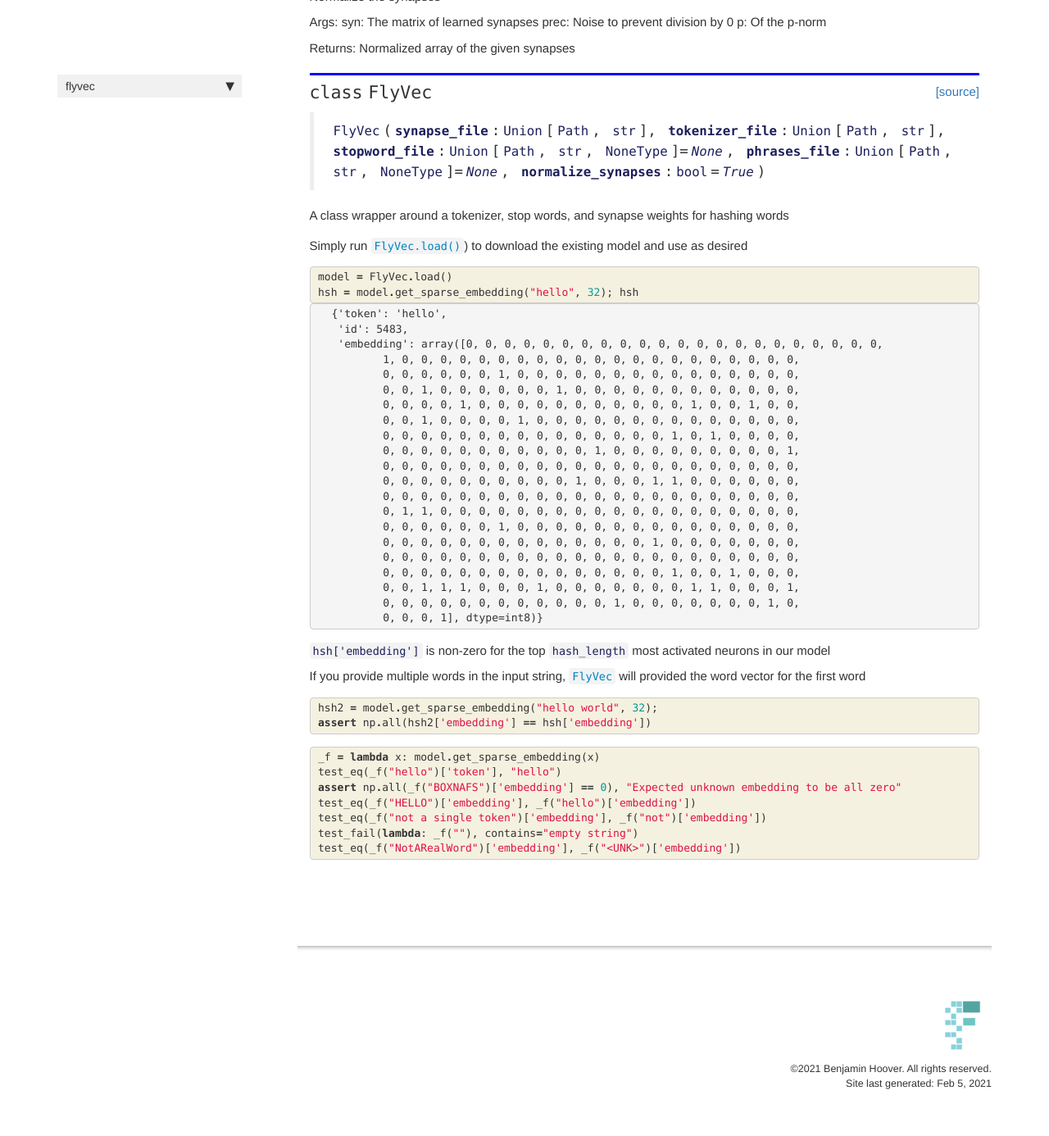
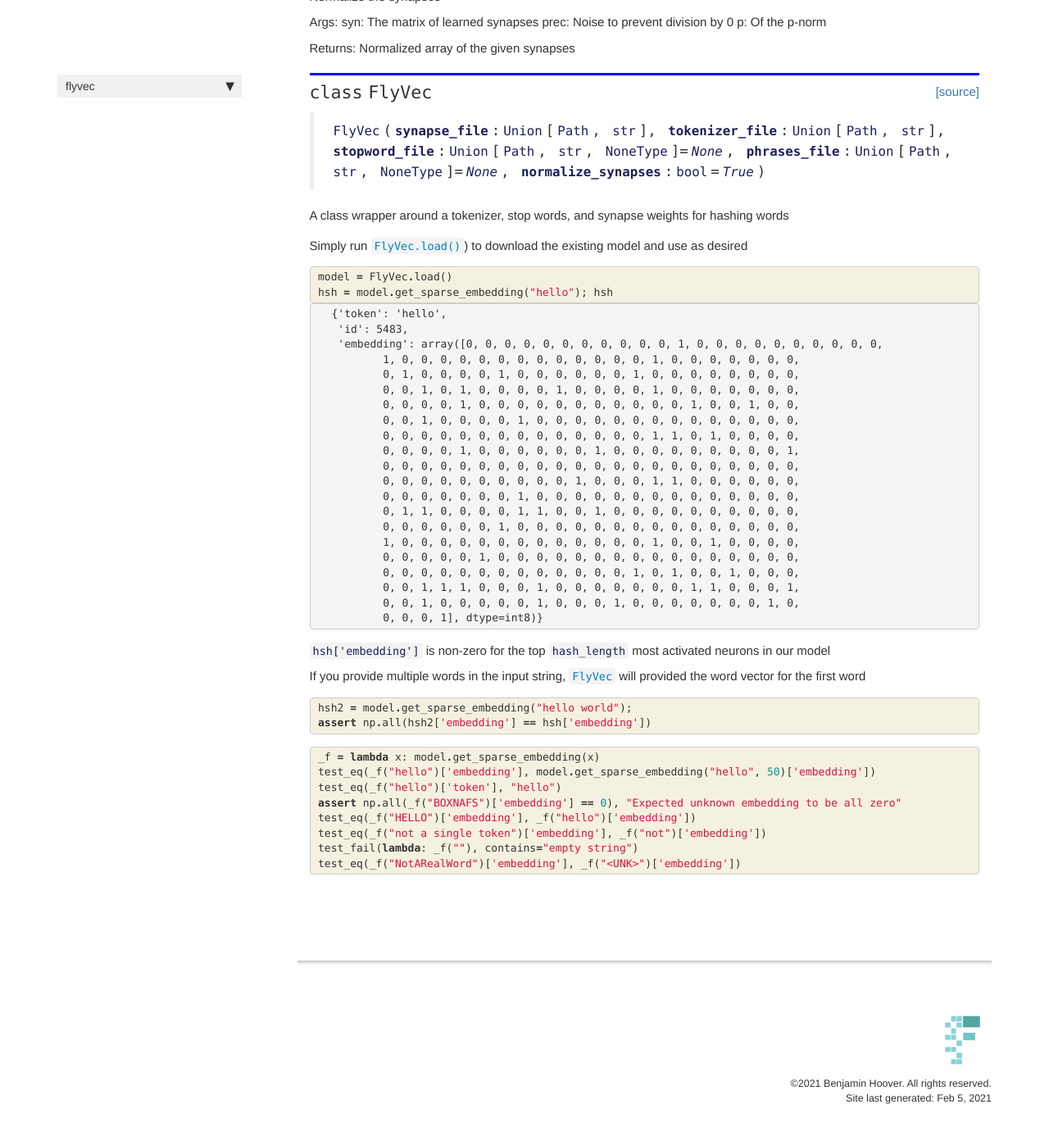
Before and after one commit to bhoov/flyvec, a Jekyll site: the page built from docs/core.html, in a window 1280 px wide and 1400 px high, scrolled down 657 px. Shown: the top 1386 px of the window at 82% size. Built offline with Jekyll 4.4.1, drawn with Linux system fonts in a browser that asks for light colours; nearby versions of some CDN libraries; comment, search, counter and statistics services are not loaded.

```diff
--- a/docs/core.html
+++ b/docs/core.html
@@ -159,7 +159,7 @@ nb_path: "nbs/00_core.ipynb"
 <div class="inner_cell">
     <div class="input_area">
 <div class=" highlight hl-ipython3"><pre><span></span><span class="n">model</span> <span class="o">=</span> <span class="n">FlyVec</span><span class="o">.</span><span class="n">load</span><span class="p">()</span>
-<span class="n">hsh</span> <span class="o">=</span> <span class="n">model</span><span class="o">.</span><span class="n">get_sparse_embedding</span><span class="p">(</span><span class="s2">&quot;hello&quot;</span><span class="p">,</span> <span class="mi">32</span><span class="p">);</span> <span class="n">hsh</span>
+<span class="n">hsh</span> <span class="o">=</span> <span class="n">model</span><span class="o">.</span><span class="n">get_sparse_embedding</span><span class="p">(</span><span class="s2">&quot;hello&quot;</span><span class="p">);</span> <span class="n">hsh</span>
 </pre></div>
 
     </div>
@@ -176,24 +176,24 @@ nb_path: "nbs/00_core.ipynb"
 <div class="output_text output_subarea output_execute_result">
 <pre>{&#39;token&#39;: &#39;hello&#39;,
  &#39;id&#39;: 5483,
- &#39;embedding&#39;: array([0, 0, 0, 0, 0, 0, 0, 0, 0, 0, 0, 0, 0, 0, 0, 0, 0, 0, 0, 0, 0, 0,
-        1, 0, 0, 0, 0, 0, 0, 0, 0, 0, 0, 0, 0, 0, 0, 0, 0, 0, 0, 0, 0, 0,
-        0, 0, 0, 0, 0, 0, 1, 0, 0, 0, 0, 0, 0, 0, 0, 0, 0, 0, 0, 0, 0, 0,
-        0, 0, 1, 0, 0, 0, 0, 0, 0, 1, 0, 0, 0, 0, 0, 0, 0, 0, 0, 0, 0, 0,
+ &#39;embedding&#39;: array([0, 0, 0, 0, 0, 0, 0, 0, 0, 0, 0, 1, 0, 0, 0, 0, 0, 0, 0, 0, 0, 0,
+        1, 0, 0, 0, 0, 0, 0, 0, 0, 0, 0, 0, 0, 0, 1, 0, 0, 0, 0, 0, 0, 0,
+        0, 1, 0, 0, 0, 0, 1, 0, 0, 0, 0, 0, 0, 1, 0, 0, 0, 0, 0, 0, 0, 0,
+        0, 0, 1, 0, 1, 0, 0, 0, 0, 1, 0, 0, 0, 0, 1, 0, 0, 0, 0, 0, 0, 0,
         0, 0, 0, 0, 1, 0, 0, 0, 0, 0, 0, 0, 0, 0, 0, 0, 1, 0, 0, 1, 0, 0,
         0, 0, 1, 0, 0, 0, 0, 1, 0, 0, 0, 0, 0, 0, 0, 0, 0, 0, 0, 0, 0, 0,
-        0, 0, 0, 0, 0, 0, 0, 0, 0, 0, 0, 0, 0, 0, 0, 1, 0, 1, 0, 0, 0, 0,
-        0, 0, 0, 0, 0, 0, 0, 0, 0, 0, 0, 1, 0, 0, 0, 0, 0, 0, 0, 0, 0, 1,
+        0, 0, 0, 0, 0, 0, 0, 0, 0, 0, 0, 0, 0, 0, 1, 1, 0, 1, 0, 0, 0, 0,
+        0, 0, 0, 0, 1, 0, 0, 0, 0, 0, 0, 1, 0, 0, 0, 0, 0, 0, 0, 0, 0, 1,
         0, 0, 0, 0, 0, 0, 0, 0, 0, 0, 0, 0, 0, 0, 0, 0, 0, 0, 0, 0, 0, 0,
         0, 0, 0, 0, 0, 0, 0, 0, 0, 0, 1, 0, 0, 0, 1, 1, 0, 0, 0, 0, 0, 0,
-        0, 0, 0, 0, 0, 0, 0, 0, 0, 0, 0, 0, 0, 0, 0, 0, 0, 0, 0, 0, 0, 0,
-        0, 1, 1, 0, 0, 0, 0, 0, 0, 0, 0, 0, 0, 0, 0, 0, 0, 0, 0, 0, 0, 0,
+        0, 0, 0, 0, 0, 0, 0, 1, 0, 0, 0, 0, 0, 0, 0, 0, 0, 0, 0, 0, 0, 0,
+        0, 1, 1, 0, 0, 0, 0, 1, 1, 0, 0, 1, 0, 0, 0, 0, 0, 0, 0, 0, 0, 0,
         0, 0, 0, 0, 0, 0, 1, 0, 0, 0, 0, 0, 0, 0, 0, 0, 0, 0, 0, 0, 0, 0,
-        0, 0, 0, 0, 0, 0, 0, 0, 0, 0, 0, 0, 0, 0, 1, 0, 0, 0, 0, 0, 0, 0,
-        0, 0, 0, 0, 0, 0, 0, 0, 0, 0, 0, 0, 0, 0, 0, 0, 0, 0, 0, 0, 0, 0,
-        0, 0, 0, 0, 0, 0, 0, 0, 0, 0, 0, 0, 0, 0, 0, 1, 0, 0, 1, 0, 0, 0,
+        1, 0, 0, 0, 0, 0, 0, 0, 0, 0, 0, 0, 0, 0, 1, 0, 0, 1, 0, 0, 0, 0,
+        0, 0, 0, 0, 0, 1, 0, 0, 0, 0, 0, 0, 0, 0, 0, 0, 0, 0, 0, 0, 0, 0,
+        0, 0, 0, 0, 0, 0, 0, 0, 0, 0, 0, 0, 0, 1, 0, 1, 0, 0, 1, 0, 0, 0,
         0, 0, 1, 1, 1, 0, 0, 0, 1, 0, 0, 0, 0, 0, 0, 0, 1, 1, 0, 0, 0, 1,
-        0, 0, 0, 0, 0, 0, 0, 0, 0, 0, 0, 0, 1, 0, 0, 0, 0, 0, 0, 0, 1, 0,
+        0, 0, 1, 0, 0, 0, 0, 0, 1, 0, 0, 0, 1, 0, 0, 0, 0, 0, 0, 0, 1, 0,
         0, 0, 0, 1], dtype=int8)}</pre>
 </div>
 
@@ -226,7 +226,7 @@ nb_path: "nbs/00_core.ipynb"
 
 <div class="inner_cell">
     <div class="input_area">
-<div class=" highlight hl-ipython3"><pre><span></span><span class="n">hsh2</span> <span class="o">=</span> <span class="n">model</span><span class="o">.</span><span class="n">get_sparse_embedding</span><span class="p">(</span><span class="s2">&quot;hello world&quot;</span><span class="p">,</span> <span class="mi">32</span><span class="p">);</span>
+<div class=" highlight hl-ipython3"><pre><span></span><span class="n">hsh2</span> <span class="o">=</span> <span class="n">model</span><span class="o">.</span><span class="n">get_sparse_embedding</span><span class="p">(</span><span class="s2">&quot;hello world&quot;</span><span class="p">);</span>
 <span class="k">assert</span> <span class="n">np</span><span class="o">.</span><span class="n">all</span><span class="p">(</span><span class="n">hsh2</span><span class="p">[</span><span class="s1">&#39;embedding&#39;</span><span class="p">]</span> <span class="o">==</span> <span class="n">hsh</span><span class="p">[</span><span class="s1">&#39;embedding&#39;</span><span class="p">])</span>
 </pre></div>
 
@@ -245,6 +245,7 @@ nb_path: "nbs/00_core.ipynb"
 <div class="inner_cell">
     <div class="input_area">
 <div class=" highlight hl-ipython3"><pre><span></span><span class="n">_f</span> <span class="o">=</span> <span class="k">lambda</span> <span class="n">x</span><span class="p">:</span> <span class="n">model</span><span class="o">.</span><span class="n">get_sparse_embedding</span><span class="p">(</span><span class="n">x</span><span class="p">)</span>
+<span class="n">test_eq</span><span class="p">(</span><span class="n">_f</span><span class="p">(</span><span class="s2">&quot;hello&quot;</span><span class="p">)[</span><span class="s1">&#39;embedding&#39;</span><span class="p">],</span> <span class="n">model</span><span class="o">.</span><span class="n">get_sparse_embedding</span><span class="p">(</span><span class="s2">&quot;hello&quot;</span><span class="p">,</span> <span class="mi">50</span><span class="p">)[</span><span class="s1">&#39;embedding&#39;</span><span class="p">])</span>
 <span class="n">test_eq</span><span class="p">(</span><span class="n">_f</span><span class="p">(</span><span class="s2">&quot;hello&quot;</span><span class="p">)[</span><span class="s1">&#39;token&#39;</span><span class="p">],</span> <span class="s2">&quot;hello&quot;</span><span class="p">)</span>
 <span class="k">assert</span> <span class="n">np</span><span class="o">.</span><span class="n">all</span><span class="p">(</span><span class="n">_f</span><span class="p">(</span><span class="s2">&quot;BOXNAFS&quot;</span><span class="p">)[</span><span class="s1">&#39;embedding&#39;</span><span class="p">]</span> <span class="o">==</span> <span class="mi">0</span><span class="p">),</span> <span class="s2">&quot;Expected unknown embedding to be all zero&quot;</span>
 <span class="n">test_eq</span><span class="p">(</span><span class="n">_f</span><span class="p">(</span><span class="s2">&quot;HELLO&quot;</span><span class="p">)[</span><span class="s1">&#39;embedding&#39;</span><span class="p">],</span> <span class="n">_f</span><span class="p">(</span><span class="s2">&quot;hello&quot;</span><span class="p">)[</span><span class="s1">&#39;embedding&#39;</span><span class="p">])</span>
--- a/flyvec/__init__.py
+++ b/flyvec/__init__.py
@@ -1,4 +1,4 @@
-__version__ = "0.1.4"
+__version__ = "0.2.0"
 from .core import FlyVec
 from .tokenizer import GensimTokenizer
 
--- a/flyvec/core.py
+++ b/flyvec/core.py
@@ -131,7 +131,7 @@ class FlyVec:
         tok_id = self.tokenizer.token2id(tok)
         return tok_id == 0
 
-    def get_sparse_embedding(self, word: str, hash_length: int=32):
+    def get_sparse_embedding(self, word: str, hash_length: int=50):
         """Get a context-independent word embedding for a given word.
         If, when tokenized, the word is composed of multiple tokens, return the embedding of the first.
 
```
Also changed, not shown: docs/index.html (+20 -16 lines), README.md, 3 other files.
